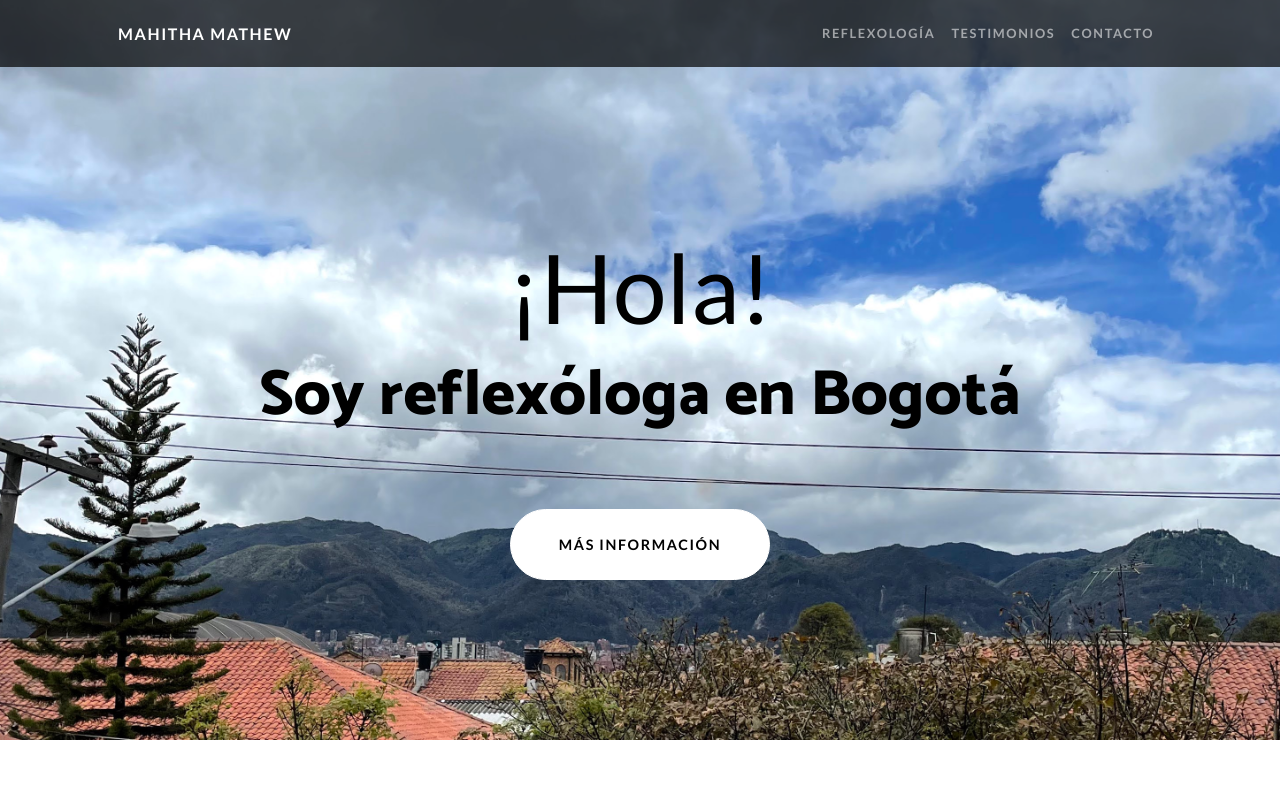
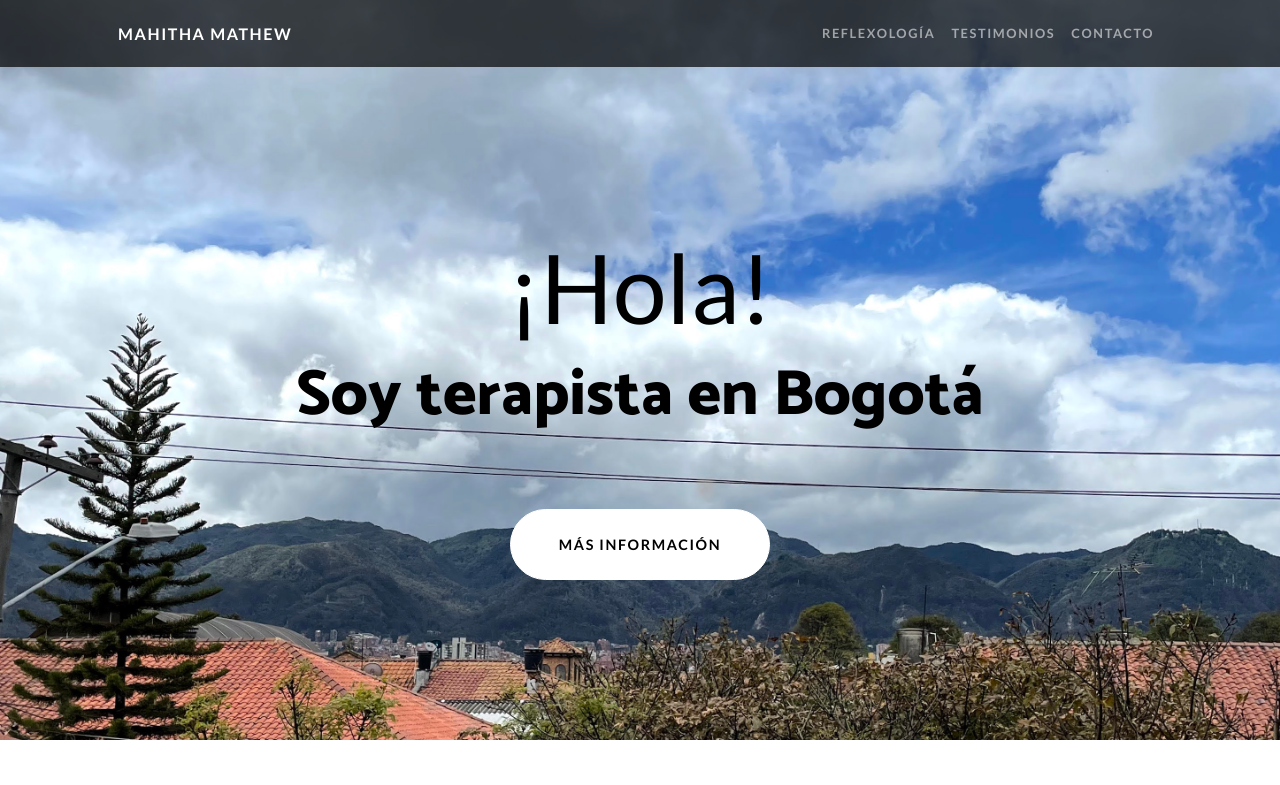
Before and after one commit to lawsonmathew/mahitha, a plain HTML site: page index.html in a window 1280 px wide. Shown: the top 785 px of the page. Drawn offline with nearby package versions, Linux system fonts and the light colour scheme; files whose address does not match are found by name.

```diff
--- a/index.html
+++ b/index.html
@@ -36,7 +36,7 @@
                 <div class="container px-5">
                     <im
                     <h1 class="masthead-heading mb-0">¡Hola!</h1>
-                    <h2 class="masthead-subheading mb-0">Soy reflexóloga en Bogotá</h2>
+                    <h2 class="masthead-subheading mb-0">Soy terapista en Bogotá</h2>
                     <a class="btn btn-primary btn-xl rounded-pill mt-5" href="#reflexólogia">Más información</a>
                 </div>
             </div>
```
